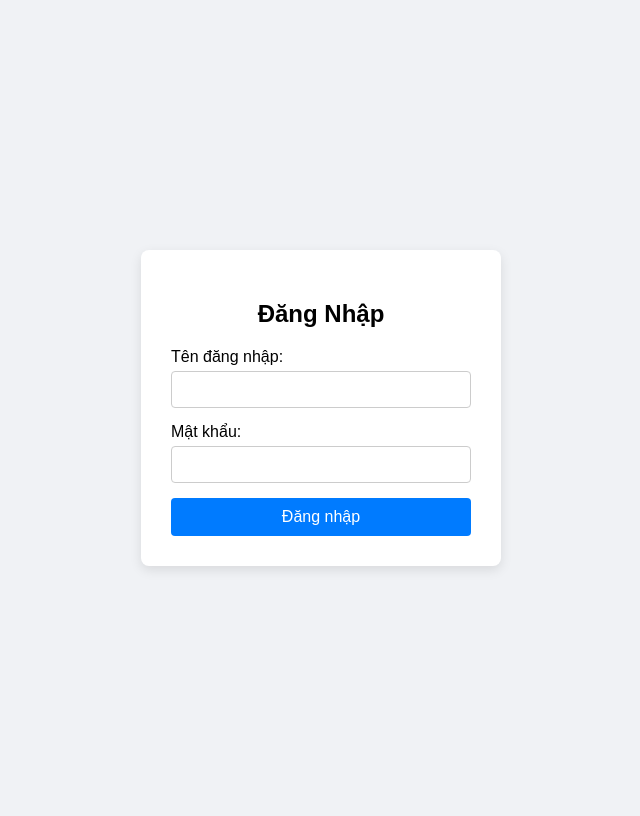
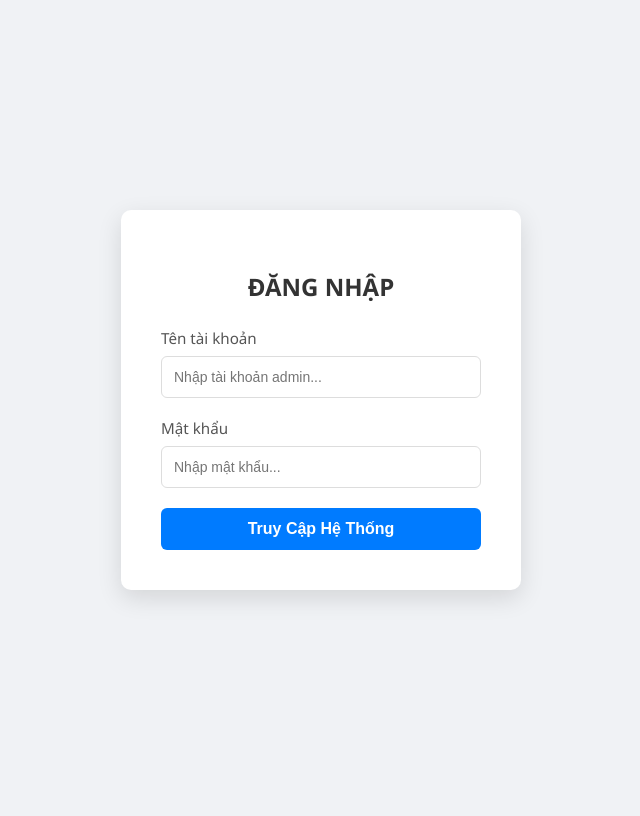
Before and after one commit to Giabao2709/project-nhom05, a PHP site: page /login.php in a window 1280 px wide. Shown: the whole page, without its empty margins (319-959 px from the left). After the commit the page ends 601 px from the top, so only its background shows below. Run offline with PHP 8.4, Linux system fonts and the light colour scheme.

Commit message:
SV3-Bao: Nang cap giao dien Login-logout va bao mat he thong

```diff
--- a/index.php
+++ b/index.php
@@ -1,10 +1,13 @@
 <?php
 // index.php (File điều hướng chính - PHIÊN BẢN ĐÃ SỬA LỖI)
+// Core Router (Bộ điều hướng trung tâm) - Maintained by SV3: Bảo
 
 // Bật báo lỗi (để gỡ lỗi)
 ini_set('display_errors', 1);
 ini_set('display_startup_errors', 1);
 error_reporting(E_ALL);
+// Thiết lập múi giờ chuẩn Việt Nam
+date_default_timezone_set('Asia/Ho_Chi_Minh');
 
 // 1. Tải file kết nối CSDL
 require_once 'config/db.php';
--- a/login.php
+++ b/login.php
@@ -1,5 +1,13 @@
 <?php
-// login.php
+/**
+ * SYSTEM LOGIN (Hệ thống Đăng nhập)
+ * --------------------------------
+ * Chức năng: Xác thực người dùng và khởi tạo Session.
+ * Bảo mật: Sử dụng password_verify() để kiểm tra mật khẩu mã hóa.
+ * Cập nhật: Xử lý dữ liệu đầu vào (trim) và thông báo lỗi chi tiết.
+ * Dev: SV3 - Gia Bảo
+ */
+
 session_start(); // Bắt đầu session
 require_once 'config/db.php'; // Nạp file kết nối CSDL
 
@@ -13,8 +21,9 @@ if (isset($_SESSION['user_id'])) {
 
 // Xử lý khi người dùng nhấn nút "Đăng nhập"
 if ($_SERVER["REQUEST_METHOD"] == "POST") {
-    $ten_dang_nhap = $_POST['ten_dang_nhap'];
-    $mat_khau = $_POST['mat_khau'];
+    // SV3: Dùng trim() để loại bỏ khoảng trắng thừa
+    $ten_dang_nhap = trim($_POST['ten_dang_nhap']);
+    $mat_khau = trim($_POST['mat_khau']);
 
     if (empty($ten_dang_nhap) || empty($mat_khau)) {
         $error = "Vui lòng nhập đầy đủ tên đăng nhập và mật khẩu.";
@@ -36,11 +45,12 @@ if ($_SERVER["REQUEST_METHOD"] == "POST") {
                 header("Location: index.php");
                 exit();
             } else {
-                $error = "Tên đăng nhập hoặc mật khẩu không chính xác.";
+                // SV3: Cập nhật thông báo lỗi chi tiết hơn
+                $error = "Cảnh báo: Thông tin đăng nhập không đúng. Vui lòng kiểm tra lại!";
             }
 
         } catch (PDOException $e) {
-            $error = "Lỗi CSDL: " . $e->getMessage();
+            $error = "Lỗi Hệ Thống: " . $e->getMessage();
         }
     }
 }
@@ -49,36 +59,39 @@ if ($_SERVER["REQUEST_METHOD"] == "POST") {
 <html lang="vi">
 <head>
     <meta charset="UTF-8">
-    <title>Đăng nhập Trang Quản Trị</title>
+    <meta name="viewport" content="width=device-width, initial-scale=1.0">
+    <title>Login System - Nhóm 05</title>
     <style>
-        body { font-family: Arial, sans-serif; background: #f0f2f5; display: flex; justify-content: center; align-items: center; height: 100vh; }
-        .login-box { background: #fff; padding: 30px; border-radius: 8px; box-shadow: 0 4px 12px rgba(0,0,0,0.1); width: 300px; text-align: center; }
-        .login-box h2 { margin-bottom: 20px; }
-        .login-box div { margin-bottom: 15px; text-align: left; }
-        .login-box label { display: block; margin-bottom: 5px; }
-        .login-box input { width: 100%; padding: 10px; box-sizing: border-box; border: 1px solid #ccc; border-radius: 4px; }
-        .login-box button { width: 100%; padding: 10px; background: #007bff; color: white; border: none; border-radius: 4px; cursor: pointer; font-size: 16px; }
-        .error { color: red; background: #fee; border: 1px solid red; padding: 10px; margin-bottom: 15px; border-radius: 4px; }
+        body { font-family: 'Segoe UI', Tahoma, Geneva, Verdana, sans-serif; background: #f0f2f5; display: flex; justify-content: center; align-items: center; height: 100vh; margin: 0; }
+        .login-box { background: #fff; padding: 40px; border-radius: 10px; box-shadow: 0 8px 24px rgba(0,0,0,0.12); width: 320px; text-align: center; }
+        .login-box h2 { margin-bottom: 25px; color: #333; font-weight: 600; }
+        .login-box div { margin-bottom: 20px; text-align: left; }
+        .login-box label { display: block; margin-bottom: 8px; font-weight: 500; font-size: 0.95em; color: #555; }
+        .login-box input { width: 100%; padding: 12px; box-sizing: border-box; border: 1px solid #ddd; border-radius: 6px; font-size: 14px; transition: border-color 0.3s; }
+        .login-box input:focus { border-color: #007bff; outline: none; }
+        .login-box button { width: 100%; padding: 12px; background: #007bff; color: white; border: none; border-radius: 6px; cursor: pointer; font-size: 16px; font-weight: 600; transition: background 0.3s; }
+        .login-box button:hover { background: #0056b3; }
+        .error { color: #721c24; background-color: #f8d7da; border: 1px solid #f5c6cb; padding: 12px; margin-bottom: 20px; border-radius: 6px; font-size: 0.9em; text-align: left; }
     </style>
 </head>
 <body>
     <div class="login-box">
-        <h2>Đăng Nhập</h2>
+        <h2>ĐĂNG NHẬP</h2>
 
         <?php if (!empty($error)): ?>
-            <div class="error"><?php echo $error; ?></div>
+            <div class="error">⚠️ <?php echo $error; ?></div>
         <?php endif; ?>
 
         <form action="login.php" method="POST">
             <div>
-                <label for="ten_dang_nhap">Tên đăng nhập:</label>
-                <input type="text" id="ten_dang_nhap" name="ten_dang_nhap" required>
+                <label for="ten_dang_nhap">Tên tài khoản</label>
+                <input type="text" id="ten_dang_nhap" name="ten_dang_nhap" required placeholder="Nhập tài khoản admin...">
             </div>
             <div>
-                <label for="mat_khau">Mật khẩu:</label>
-                <input type="password" id="mat_khau" name="mat_khau" required>
+                <label for="mat_khau">Mật khẩu</label>
+                <input type="password" id="mat_khau" name="mat_khau" required placeholder="Nhập mật khẩu...">
             </div>
-            <button type="submit">Đăng nhập</button>
+            <button type="submit">Truy Cập Hệ Thống</button>
         </form>
     </div>
 </body>
--- a/logout.php
+++ b/logout.php
@@ -4,6 +4,9 @@ session_start(); // Khởi động session
 
 // Hủy tất cả các biến session
 $_SESSION = array();
+
+session_unset(); // Xóa các biến session
+session_destroy();
 
 // Hủy session
 session_destroy();
```
Also changed, not shown: tk-mk.php (+10 -10 lines).
